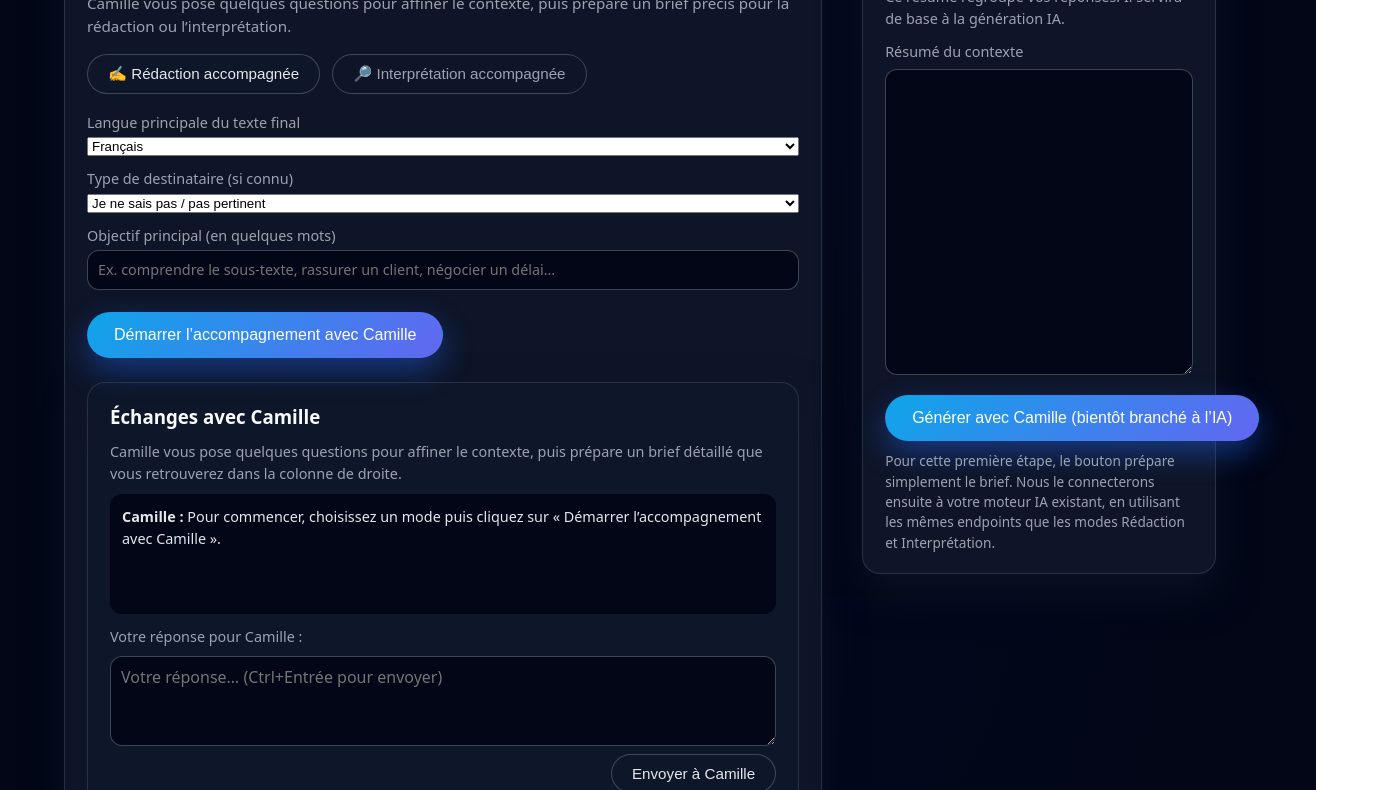
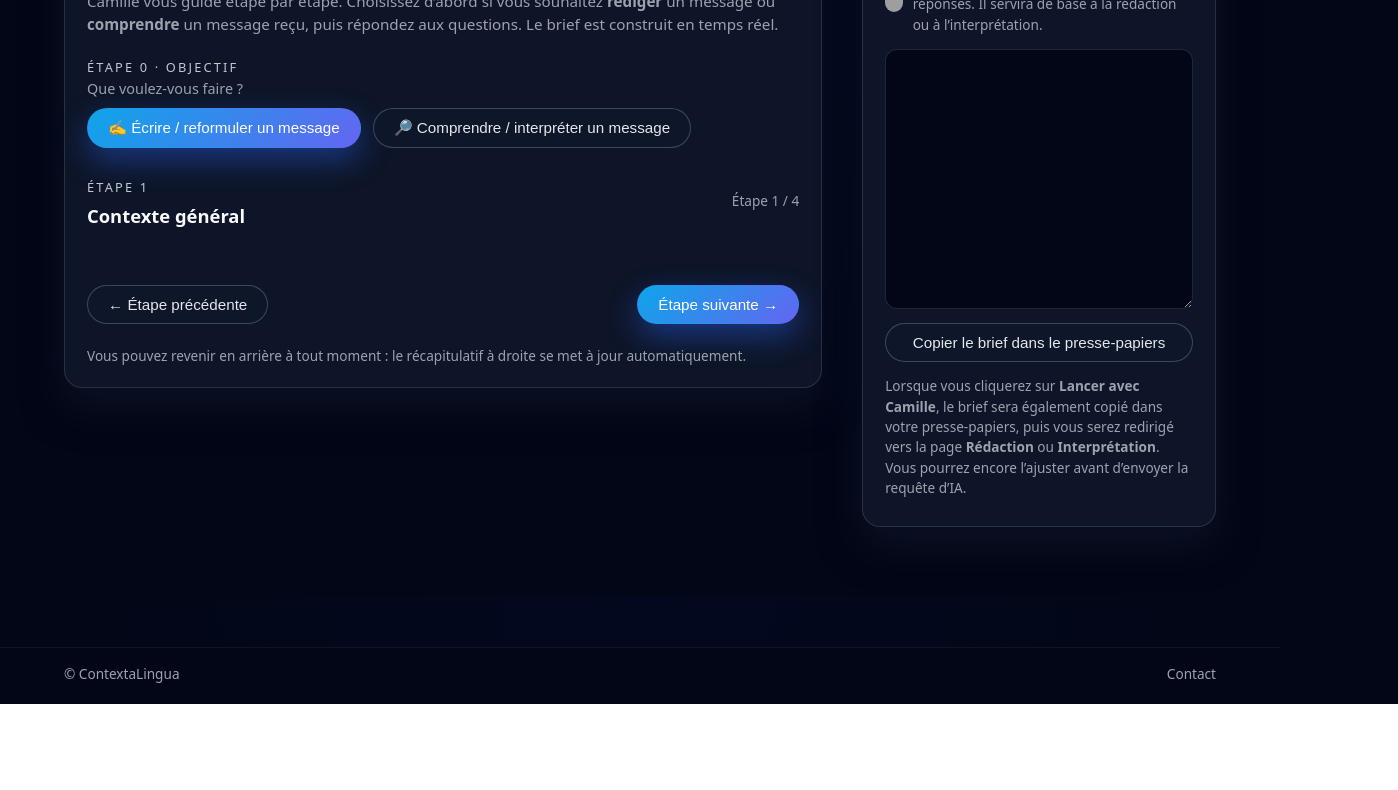
Before and after one commit to thomasdemaison/contextalingua-frontend, a plain HTML site: page accompanied.html in a window 1280 px wide. Shown: the part 204-994 px from the top of the page, 1398 px wide, since content can reach past the window. After the commit the page ends 908 px from the top, so only its background shows below. Drawn offline with Linux system fonts and the light colour scheme; grey boxes are pictures that could not be loaded.

Commit message:
Update accompanied.html

```diff
--- a/accompanied.html
+++ b/accompanied.html
@@ -1,12 +1,12 @@
 <!DOCTYPE html>
 <html lang="fr" class="page">
 <head>
-  <meta charset="UTF-8" />
+  <meta charset="UTF-8">
   <title>Mode accompagné – ContextaLingua</title>
-  <link rel="stylesheet" href="assets/css/style.css" />
+  <meta name="viewport" content="width=device-width, initial-scale=1">
+  <link rel="stylesheet" href="assets/css/style.css">
 </head>
 <body>
-  <!-- HEADER PUBLIC / CONNECTÉ -->
 <header class="site-header">
   <div class="container header-inner">
     <a href="index.html" class="header-logo">
@@ -14,154 +14,142 @@
       <span class="lingua">Lingua</span>
     </a>
 
-      <nav class="main-nav">
+    <!-- Navigation "publique" -->
+    <nav class="main-nav" id="publicNav">
       <a href="produit.html" class="nav-link">Produit</a>
       <a href="tarifs.html" class="nav-link">Tarifs</a>
       <a href="faq.html" class="nav-link">FAQ</a>
-        <a href="dashboard.html" class="nav-link" data-private="true">Tableau de bord</a>
-        <a href="generate.html" class="nav-link" data-private="true">Rédaction</a>
-        <a href="interpret.html" class="nav-link" data-private="true">Interprétation</a>
-        <a href="accompanied.html" class="nav-link active" data-private="true">Mode accompagné</a>
+      <a href="index.html" class="nav-link">Accueil</a>
+    </nav>
+
+    <!-- Navigation "outil" (affichée si connecté) -->
+    <nav class="main-nav" id="appNav">
+      <a href="dashboard.html" class="nav-link" data-nav="dashboard">Tableau de bord</a>
+      <a href="generate.html" class="nav-link" data-nav="generate">Rédaction</a>
+      <a href="interpret.html" class="nav-link" data-nav="interpret">Interprétation</a>
+      <a href="accompanied.html" class="nav-link active" data-nav="accompanied">Mode accompagné</a>
     </nav>
 
     <div class="header-actions">
       <span id="headerUserEmail" class="nav-link"></span>
       <button id="headerLoginBtn" class="btn btn-ghost">Se connecter</button>
-        <button id="headerLogoutBtn" class="btn btn-ghost" style="display:none;">Déconnexion</button>
+      <button id="headerLogoutBtn" class="btn btn-secondary" style="display:none;">Déconnexion</button>
       <button id="headerCtaBtn" class="btn btn-primary">Commencer gratuitement</button>
     </div>
   </div>
 </header>
 
-  <main>
+<main class="page">
   <section class="hero">
     <div class="container hero-grid">
-        <!-- COLONNE GAUCHE : MODE ACCOMPAGNÉ -->
-        <div class="card" style="margin-bottom:24px;">
-          <h1 style="margin-bottom:8px; color:var(--text-strong);">
+      <!-- Colonne gauche : assistant pas à pas -->
+      <div class="card" style="display:flex;flex-direction:column;gap:18px;min-height:420px;">
+        <div>
+          <h1 style="font-size:1.6rem;margin-bottom:4px;color:var(--text-strong);">
             Mode accompagné
           </h1>
-          <p style="color:var(--text-muted); font-size:0.95rem; margin-bottom:16px;">
-            Camille vous pose quelques questions pour affiner le contexte, puis prépare un brief précis
-            pour la rédaction ou l’interprétation.
-          </p>
-
-          <!-- Choix du mode -->
-         <div style="display:flex;gap:12px;flex-wrap:wrap;margin-top:8px;margin-bottom:18px;">
-  <button id="modeWriteBtn" type="button" class="btn btn-secondary">
-    ✍ Rédaction accompagnée
-  </button>
-  <button id="modeInterpretBtn" type="button" class="btn btn-ghost">
-    🔎 Interprétation accompagnée
-        </button>
-          </div>
-
-          <!-- Paramètres de départ -->
-          <div class="form-field">
-            <span>Langue principale du texte final</span>
-            <select id="acMainLanguage">
-              <option value="fr">Français</option>
-              <option value="en">Anglais</option>
-              <option value="es">Espagnol</option>
-              <option value="de">Allemand</option>
-              <option value="it">Italien</option>
-              <option value="pt">Portugais</option>
-            </select>
-          </div>
-
-          <div class="form-field">
-            <span>Type de destinataire (si connu)</span>
-            <select id="acAudienceType">
-              <option value="unknown">Je ne sais pas / pas pertinent</option>
-              <option value="client">Client / prospect</option>
-              <option value="fournisseur">Fournisseur / partenaire</option>
-              <option value="collaborateur">Collaborateur / équipe interne</option>
-              <option value="direction">Direction / dirigeant</option>
-            </select>
-          </div>
-
-          <div class="form-field">
-            <span>Objectif principal (en quelques mots)</span>
-            <input
-              id="acMainGoal"
-              type="text"
-              placeholder="Ex. comprendre le sous-texte, rassurer un client, négocier un délai…"
-            />
-          </div>
-
-          <!-- Bouton de démarrage -->
-          <button id="acStartBtn" type="button" class="btn btn-primary btn-large" style="margin-top:10px;">
-            Démarrer l’accompagnement avec Camille
-          </button>
-
-          <!-- Carte échanges avec Camille -->
-          <div class="card" style="margin-top:24px;">
-            <h3 style="margin-bottom: 10px; color: var(--text-strong);">
-              Échanges avec Camille
-            </h3>
-            <p style="color: var(--text-muted); font-size:0.9rem; margin-bottom:10px;">
-              Camille vous pose quelques questions pour affiner le contexte, puis prépare un brief
-              détaillé que vous retrouverez dans la colonne de droite.
-            </p>
-
-            <!-- Zone de conversation -->
-            <div id="acConversation"
-                style="background:#020617; border-radius:12px; padding:12px; min-height:120px; max-height:260px; overflow-y:auto; font-size:0.9rem;">
-              <p style="margin-bottom:8px;">
-                <strong>Camille :</strong> Pour commencer, choisissez un mode puis cliquez sur
-                «&nbsp;Démarrer l’accompagnement avec Camille&nbsp;».
+          <p style="color:var(--text-muted);font-size:0.95rem;">
+            Camille vous guide étape par étape. Choisissez d’abord si vous souhaitez
+            <strong>rédiger</strong> un message ou <strong>comprendre</strong> un message reçu,
+            puis répondez aux questions. Le brief est construit en temps réel.
           </p>
         </div>
 
-            <!-- Champ de réponse -->
-            <div style="margin-top:12px; display:flex; flex-direction:column; gap:8px;">
-              <label for="acAnswerInput" style="font-size:0.9rem; color:var(--text-muted);">
-                Votre réponse pour Camille :
-              </label>
+        <!-- Choix du but -->
+        <div>
+          <span class="eyebrow light">Étape 0 · Objectif</span>
+          <p style="color:var(--text-muted);font-size:0.9rem;margin-bottom:8px;">
+            Que voulez-vous faire ?
+          </p>
 
-              <textarea id="acAnswerInput"
-                        rows="3"
-                        placeholder="Votre réponse… (Ctrl+Entrée pour envoyer)"
-                        style="background:#020617; border-radius:12px; border:1px solid rgba(148,163,184,0.4); padding:8px 10px; color:var(--text-main); font:inherit; resize:vertical;"></textarea>
-
-              <div style="display:flex; justify-content:flex-end;">
-                <button id="acAnswerSendBtn" type="button" class="btn btn-secondary">
-                  Envoyer à Camille
+          <div style="display:flex;gap:12px;flex-wrap:wrap;margin-bottom:8px;">
+            <button id="acModeWriteBtn" type="button" class="btn btn-primary">
+              ✍ Écrire / reformuler un message
+            </button>
+            <button id="acModeInterpretBtn" type="button" class="btn btn-secondary">
+              🔎 Comprendre / interpréter un message
             </button>
           </div>
         </div>
+
+        <!-- Zone du parcours -->
+        <div style="flex:1;display:flex;flex-direction:column;gap:10px;">
+          <div style="display:flex;justify-content:space-between;align-items:center;">
+            <div>
+              <span class="eyebrow light" id="acStepLabel">Étape 1</span>
+              <h2 id="acStepTitle" style="font-size:1.15rem;color:var(--text-strong);margin-top:4px;">
+                Contexte général
+              </h2>
+            </div>
+            <div style="font-size:0.85rem;color:var(--text-muted);" id="acStepProgress">
+              Étape 1 / 4
             </div>
           </div>
 
-        <!-- COLONNE DROITE : BRIEF -->
-        <aside class="card" style="margin-top:0; max-width:420px;">
-          <h3 style="margin-bottom:10px; color:var(--text-strong);">
+          <p id="acStepSubtitle" style="color:var(--text-muted);font-size:0.9rem;"></p>
+
+          <div id="acStepBody" style="margin-top:10px;display:flex;flex-direction:column;gap:10px;">
+            <!-- Les questions de l’étape courante sont injectées ici par JS -->
+          </div>
+        </div>
+
+        <!-- Navigation d’étapes -->
+        <div style="display:flex;justify-content:space-between;gap:12px;margin-top:8px;">
+          <button id="acPrevBtn" type="button" class="btn btn-secondary" style="min-width:120px;">
+            ← Étape précédente
+          </button>
+
+          <div style="display:flex;gap:10px;">
+            <button id="acNextBtn" type="button" class="btn btn-primary" style="min-width:130px;">
+              Étape suivante →
+            </button>
+            <button id="acLaunchBtn" type="button" class="btn btn-primary" style="display:none;min-width:190px;">
+              Lancer avec Camille
+            </button>
+          </div>
+        </div>
+
+        <p id="acHelperMessage" style="font-size:0.85rem;color:var(--text-muted);margin-top:4px;">
+          Vous pouvez revenir en arrière à tout moment : le récapitulatif à droite se met à jour automatiquement.
+        </p>
+      </div>
+
+      <!-- Colonne droite : résumé pour Camille -->
+      <aside class="card" style="display:flex;flex-direction:column;gap:14px;max-height:600px;">
+        <div style="display:flex;align-items:center;gap:10px;">
+          <div style="width:40px;height:40px;border-radius:999px;overflow:hidden;background:#020617;">
+            <!-- Suggestion : utilisez une image portrait de Camille ici -->
+            <img src="assets/img/camille1.png"
+                 alt="Camille, votre assistante linguistique"
+                 style="width:100%;height:100%;object-fit:cover;">
+          </div>
+          <div>
+            <h2 style="font-size:1rem;color:var(--text-strong);margin-bottom:2px;">
               Brief prêt pour Camille
-          </h3>
-          <p style="color:var(--text-muted); font-size:0.9rem; margin-bottom:10px;">
-            Ce résumé regroupe vos réponses. Il servira de base à la génération IA.
+            </h2>
+            <p style="font-size:0.85rem;color:var(--text-muted);">
+              Ce résumé se construit à partir de vos réponses. Il servira de base à la rédaction
+              ou à l’interprétation.
+            </p>
+          </div>
+        </div>
+
+        <textarea id="acSummary"
+                  readonly
+                  style="flex:1;min-height:260px;background:#020617;border-radius:12px;border:1px solid var(--border-subtle);padding:10px;color:var(--text-main);font-size:0.9rem;resize:vertical;"></textarea>
+
+        <button id="acCopyBtn" type="button" class="btn btn-secondary btn-full">
+          Copier le brief dans le presse-papiers
+        </button>
+
+        <p style="font-size:0.85rem;color:var(--text-muted);">
+          Lorsque vous cliquerez sur <strong>Lancer avec Camille</strong>, le brief sera également copié
+          dans votre presse-papiers, puis vous serez redirigé vers la page
+          <strong>Rédaction</strong> ou <strong>Interprétation</strong>.
+          Vous pourrez encore l’ajuster avant d’envoyer la requête d’IA.
         </p>
 
-          <label for="acBriefText" style="font-size:0.9rem; color:var(--text-muted);">
-            Résumé du contexte
-          </label>
-          <textarea id="acBriefText"
-                    rows="12"
-                    readonly
-                    style="margin-top:6px; width:100%; background:#020617; border-radius:12px; border:1px solid rgba(148,163,184,0.4); padding:8px 10px; color:var(--text-main); font:inherit; resize:vertical;"></textarea>
-
-          <button id="acGenerateBtn"
-                  type="button"
-                  class="btn btn-primary btn-large"
-                  style="margin-top:14px;">
-            Générer avec Camille (bientôt branché à l’IA)
-          </button>
-
-          <p style="margin-top:10px; font-size:0.85rem; color:var(--text-muted);">
-            Pour cette première étape, le bouton prépare simplement le brief. Nous le connecterons ensuite
-            à votre moteur IA existant, en utilisant les mêmes endpoints que les modes Rédaction et
-            Interprétation.
-          </p>
+        <p id="acStatusMessage" style="font-size:0.85rem;min-height:1.2em;"></p>
       </aside>
     </div>
   </section>
@@ -176,9 +164,10 @@
   </div>
 </footer>
 
-  <!-- Scripts -->
+<!-- Scripts communs -->
 <script src="js/api.js"></script>
 <script src="js/auth.js"></script>
+<!-- Script spécifique mode accompagné -->
 <script src="js/accompanied.js"></script>
 </body>
 </html>
```
Lines whose indentation alone changed are shown as unchanged.
